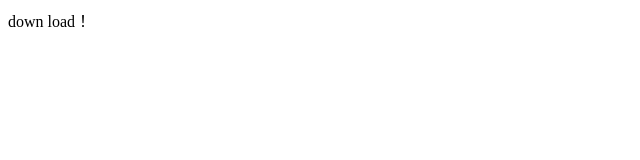
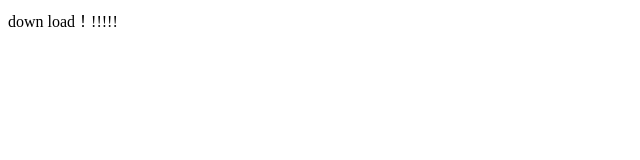
Before and after one commit to wanghong0430/down, a plain HTML site: page index.html in a window 1280 px wide. Shown: the full height of the page, 0-640 px from the left. Drawn offline with Linux system fonts and the light colour scheme.

Commit message:
change index

```diff
--- a/index.html
+++ b/index.html
@@ -8,6 +8,6 @@
 <title>无标题文档</title>
 </head>
 <body>
-	down load！
+	down load！!!!!!
 </body>
 </html>
```
